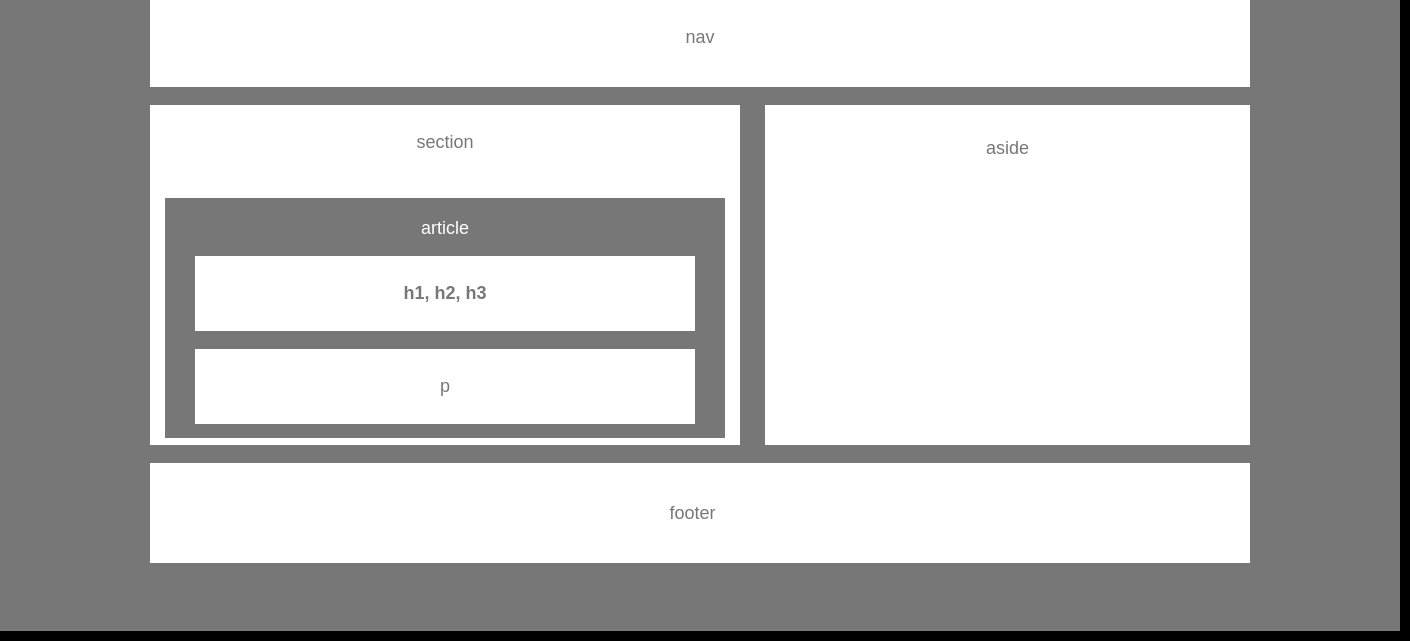
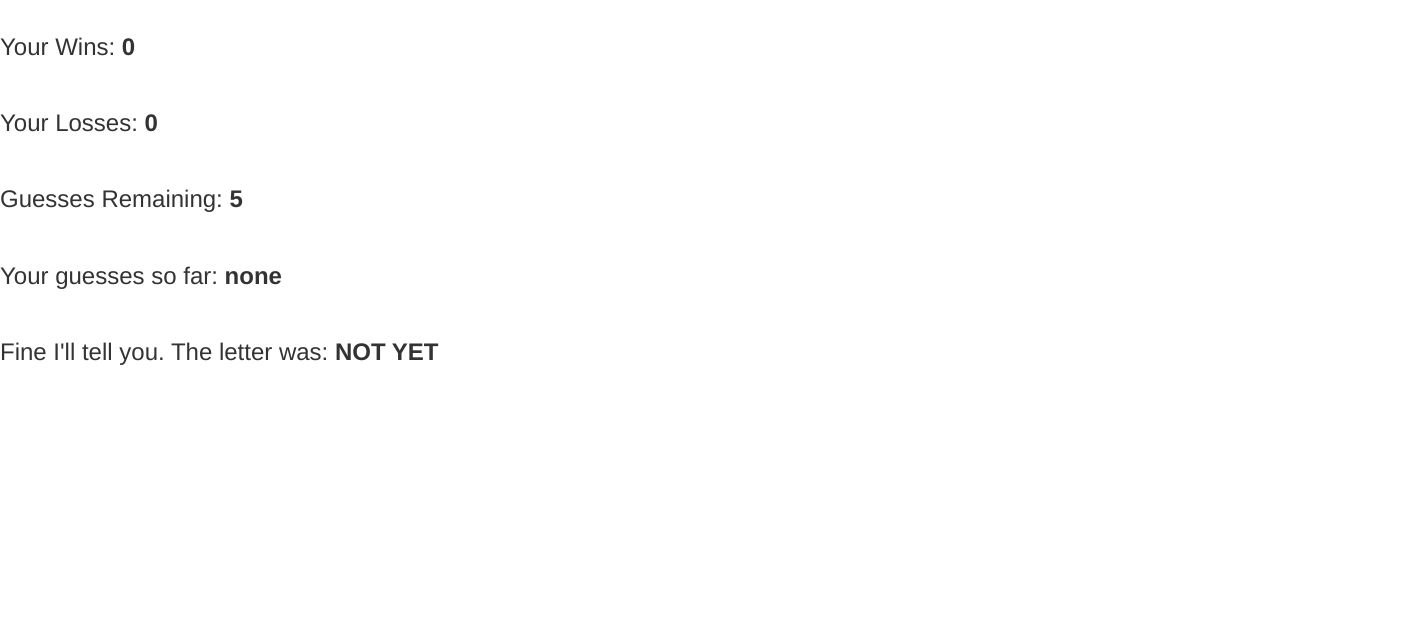
Before and after one commit to tcalhounjr/tcalhounjr.github.io, a plain HTML site: page index.html in a window 1280 px wide. Shown: the part 159-800 px from the top of the page, 1410 px wide, since content can reach past the window. Drawn offline with nearby package versions, Linux system fonts and the light colour scheme.

Commit message:
Committing the week 3 HW as a page

```diff
--- a/index.html
+++ b/index.html
@@ -1,37 +1,32 @@
 <!DOCTYPE html>
-<html>
+<html lang="en">
 <head>
-<title>Easy HW Assignment</title>
-<link type="text/css" rel="stylesheet" href="style.css">
+    <meta charset="UTF-8">
+    <meta name="viewport" content="width=device-width, initial-scale=1.0">
+    <meta http-equiv="X-UA-Compatible" content="ie=edge">
+    <title>Psychic Friends Network</title>
+    <!-- Latest compiled and minified CSS -->
+    <link rel="stylesheet" href="https://maxcdn.bootstrapcdn.com/bootstrap/3.3.7/css/bootstrap.min.css" integrity="sha384-BVYiiSIFeK1dGmJRAkycuHAHRg32OmUcww7on3RYdg4Va+PmSTsz/K68vbdEjh4u" crossorigin="anonymous">
+    <link rel="stylesheet" href="assets/css/style.css">
+
+
 </head>
 <body>
-    <div>
-        <header>
-            <p>header</p>
-        </header>
-        <nav>
-            <p>nav</p>
-        </nav>
+    <h1><span>The Psychic Game</span></h1>
+    <br>
+    <h2>Guess which letter I'm thinking of: <span id="user-guess"><strong>NEW GAME</strong></span></h2>
+    <br>
+    <h3>Your Wins: <span id="user-wins"><strong>0</strong></span></h3>
+    <br>
+    <h3>Your Losses: <span id="user-losses"><strong>0</strong></span></h3>
+    <br>
+    <h3>Guesses Remaining: <span id="guesses-left"><strong>5</strong></span></h3>
+    <br>
+    <h3>Your guesses so far: <span id="guess-history"><strong>none</strong></span></h3>
+    <br>
+    <h3>Fine I'll tell you. The letter was: <span id="cpu-letter"><strong>NOT YET</strong></span></h3>
 
-        <section>
-            <p class="section">section</p>
-            <article>
-                <p class="article">article</p>
-                <header class="article">
-                    <p class="section"><strong>h1, h2, h3</strong></p>
-                </header>
-                <header class="article">
-                        <p class="section">p</p>
-                </header>
-            </article>
-        </section>
-        <aside>
-            <p class="aside">aside</p>
-        </aside>
+<script src="assets/javascript/game.js"></script>
+</body>
 
-        <footer>
-            <p class="footer" >footer</p>
-        </footer>
-    </div>
-</body>
 </html>
--- a/style.css
+++ /dev/null
@@ -1,130 +0,0 @@
-body {
-    background-color: #000000;
-    width: 960px;
-}
-
-div {
-    position: absolute;
-    margin: auto;
-    top: 0;
-    right: 0;
-    bottom: 0;
-    left: 0;
-    width: 1400px;
-    height: 780px;
-    background-color: #777777;
-    text-align: center;
-}
-
-header {
-    margin: auto;
-    width: 1100px;
-    height: 100px;
-    background-color: #ffffff;
-    text-align: center;
-}
-
-nav {
-    margin: auto;
-    width: 1100px;
-    height: 100px;
-    background-color: #ffffff;
-    text-align: center;
-}
-
-section {
-    margin: 0px 0px 0px 150px;
-    width: 590px;
-    height: 340px;
-    background-color: #ffffff;
-}
-
-article {
-    margin: auto;
-    width: 560px;
-    height: 240px;
-    background-color: #777777;
-}
-
-aside {
-
-    width: 485px;
-    height: 340px;
-    background-color: #ffffff;
-    float: right;
-    position: relative;
-    bottom: 340px;
-    right: 150px;
-}
-
-footer {
-    margin: auto;
-    width: 1100px;
-    height: 100px;
-    background-color: #ffffff;
-    text-align: center;
-}
-
-header.article {
-    position: relative;
-    bottom: 60px;
-    margin: 0px 0px 10px 30px;
-    width: 500px;
-    height: 75px;
-    background-color: #ffffff;
-    text-align: center;
-}
-
-p {
-    color: #777777;
-    text-align: center;
-    font-family: Arial, Helvetica, sans-serif;
-    font-size: 18px;
-    line-height: 100px;
-
-}
-
-p.article {
-    margin: auto;
-    position: relative;
-    bottom: 20px;
-    color: #ffffff;
-    font-family: Arial, Helvetica, sans-serif;
-    font-size: 18px;
-    text-align: center;
-}
-
-p.section {
-    color: #777777;
-    text-align: center;
-    font-family: Arial, Helvetica, sans-serif;
-    font-size: 18px;
-    line-height: 75px;
-}
-
-p.aside {
-    color: #777777;
-    text-align: center;
-    font-family: Arial, Helvetica, sans-serif;
-    font-size: 18px;
-    line-height: 50px;
-}
-
-p.footer {
-    color: #777777;
-    font-family: Arial, Helvetica, sans-serif;
-    font-size: 18px;
-    line-height: 100px;
-    position: relative;
-    left: 160px;
-}
-
-.clearfix::after {
-    content: "";
-    clear: both;
-    display: table;
-}
-
-.clearfix {
-    overflow: auto;
-}
```
Also changed, not shown: tcjr.html (deleted, +0 -49 lines), styles.css (deleted).
